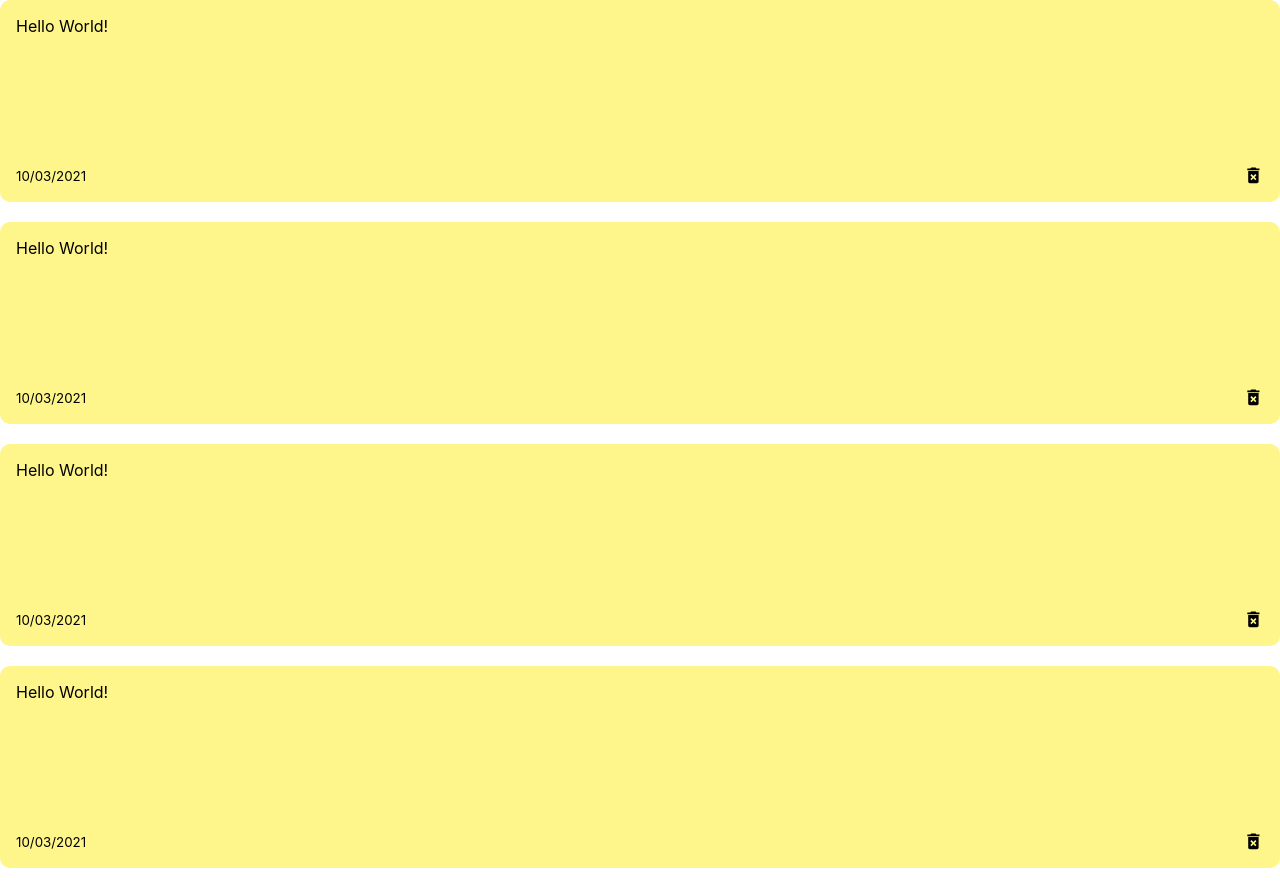
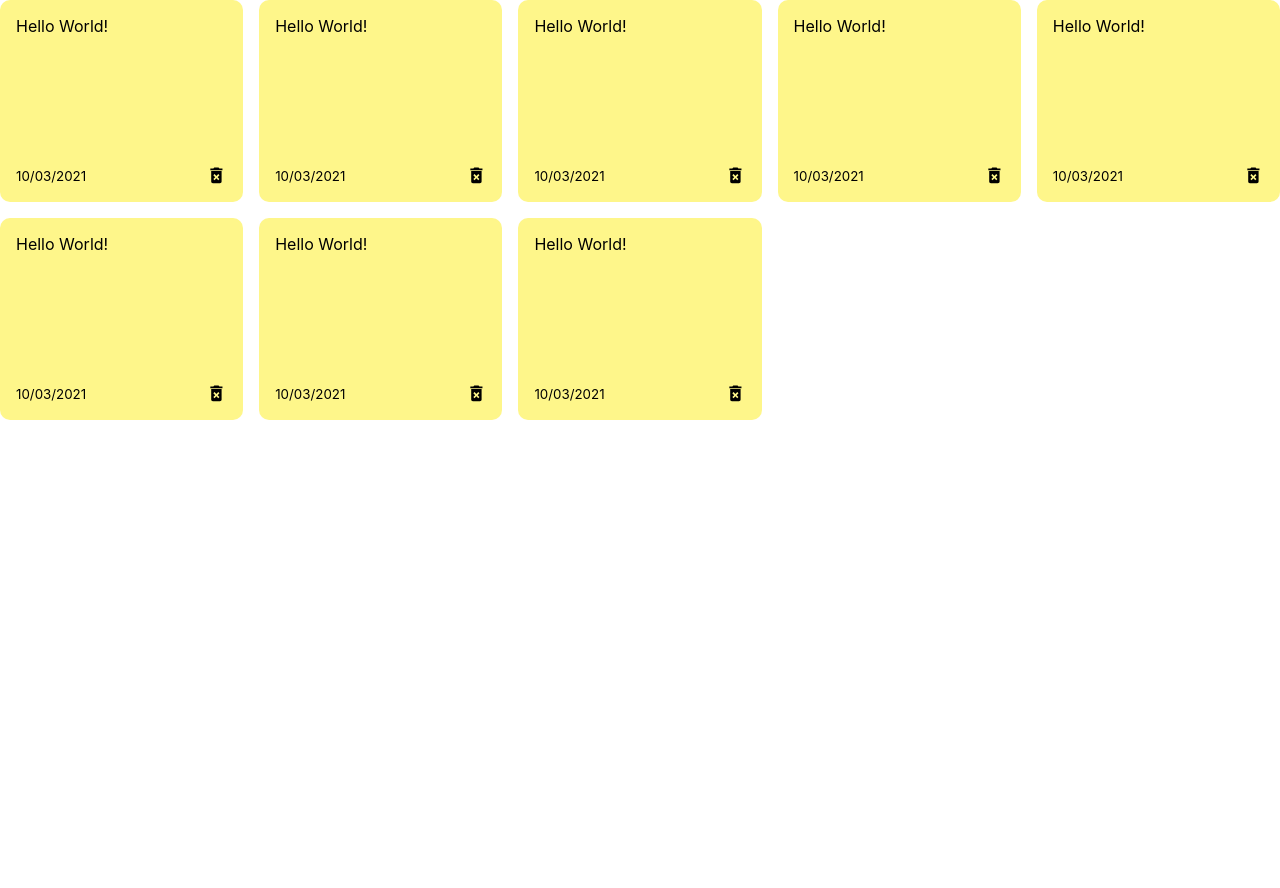
Before and after one commit to LHwang01/notes-app, a React (Create React App) app: page / in a window 1280 px wide. After the commit the page ends 800 px from the top, so only its background shows below. Built offline with nearby package versions, Linux system fonts and the light colour scheme.

Commit message:
Created CSS of Notes List

```diff
--- a/src/components/NotesList.js
+++ b/src/components/NotesList.js
@@ -5,11 +5,12 @@ const NotesList = () => {
         <div className="notes-list">
             <Note />
             <Note />
-
             <Note />
-
             <Note />
-
+            <Note />
+            <Note />
+            <Note />
+            <Note />
         </div>
     )
 }
--- a/src/index.css
+++ b/src/index.css
@@ -12,9 +12,14 @@ code {
     monospace;
 }
 
+.notes-list {
+  display: grid;
+  grid-gap: 1rem;
+  grid-template-columns: repeat(auto-fit, minmax(225px, 1fr));
+}
+
 .note {
   background-color: #fef68a;
-  margin-bottom: 20px;
   border-radius: 10px;
   padding: 1rem;
   min-height: 170px;
```
